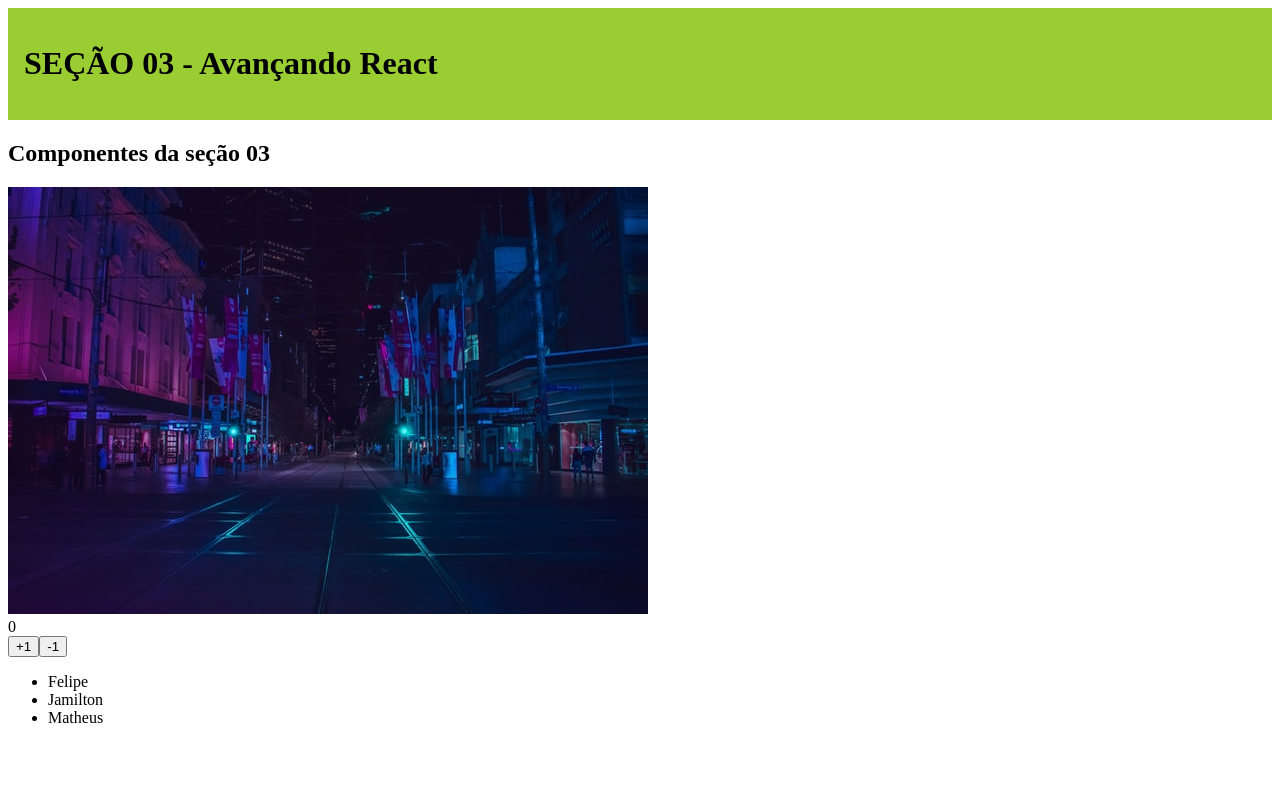
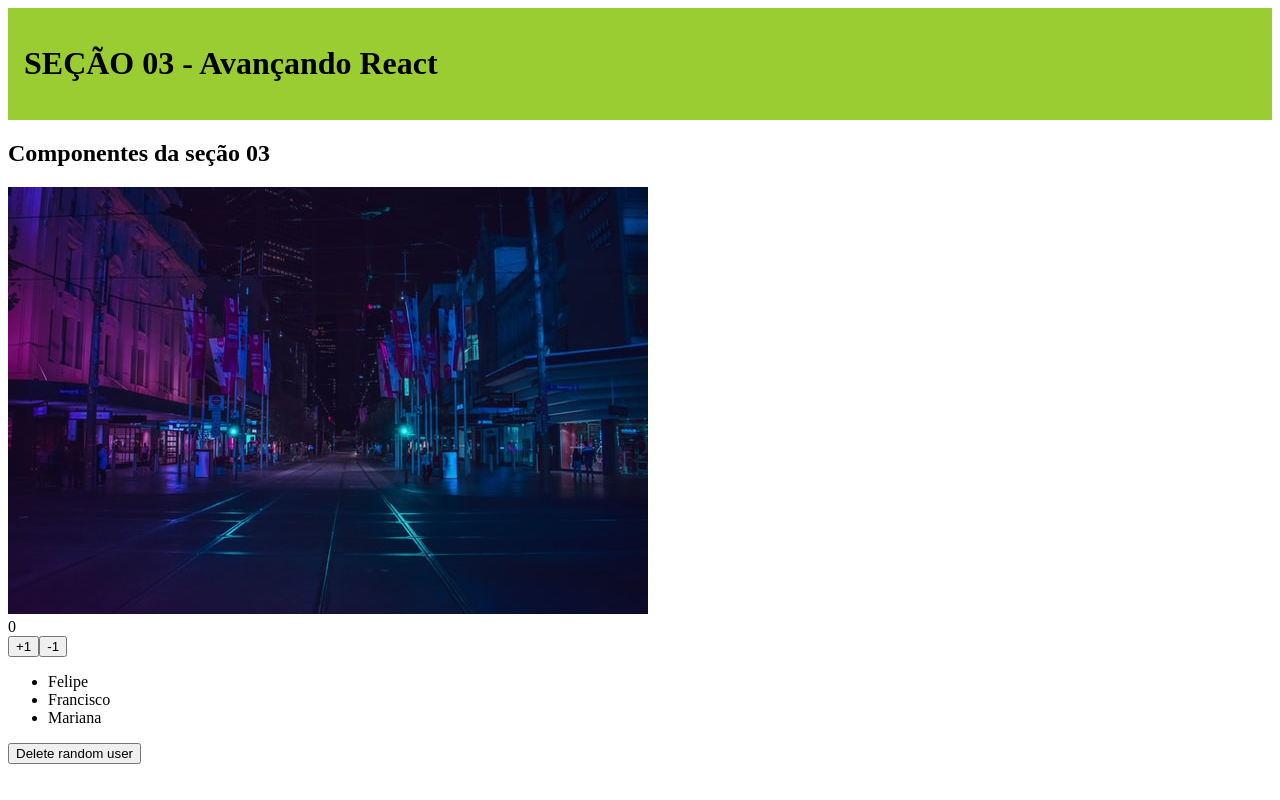
Before and after one commit to felipe-machado-front-end/react-hora-de-codar, a React (Vite) app: page / in a window 1280 px wide. Built offline with nearby package versions, Linux system fonts and the light colour scheme.

Commit message:
Utilizando o set do useState em uma lista deletando um elemento utiliza o prevUsers

```diff
--- a/src/components/2-avancando-react/RenderList.jsx
+++ b/src/components/2-avancando-react/RenderList.jsx
@@ -2,13 +2,26 @@ import React from "react";
 
 const RenderList = () => {
   const [list] = React.useState(["Felipe", "Jamilton", "Matheus"]);
+  const [users, setUsers] = React.useState([
+    { id: 1, name: "Felipe", age: 26 },
+    { id: 2, name: "Francisco", age: 24 },
+    { id: 3, name: "Mariana", age: 46 },
+  ]);
+
+  const deleteRandom = () => {
+    const randomNumber = Math.floor(Math.random() * 4);
+    setUsers((prevUsers) => {
+      return prevUsers.filter((user) => randomNumber !== user.id);
+    });
+  };
   return (
     <div>
       <ul>
-        {list.map((item, index) => (
-          <li key={index}>{item}</li>
+        {users.map((item) => (
+          <li key={item.id}>{item.name}</li>
         ))}
       </ul>
+      <button onClick={deleteRandom}>Delete random user</button>
     </div>
   );
 };
```
